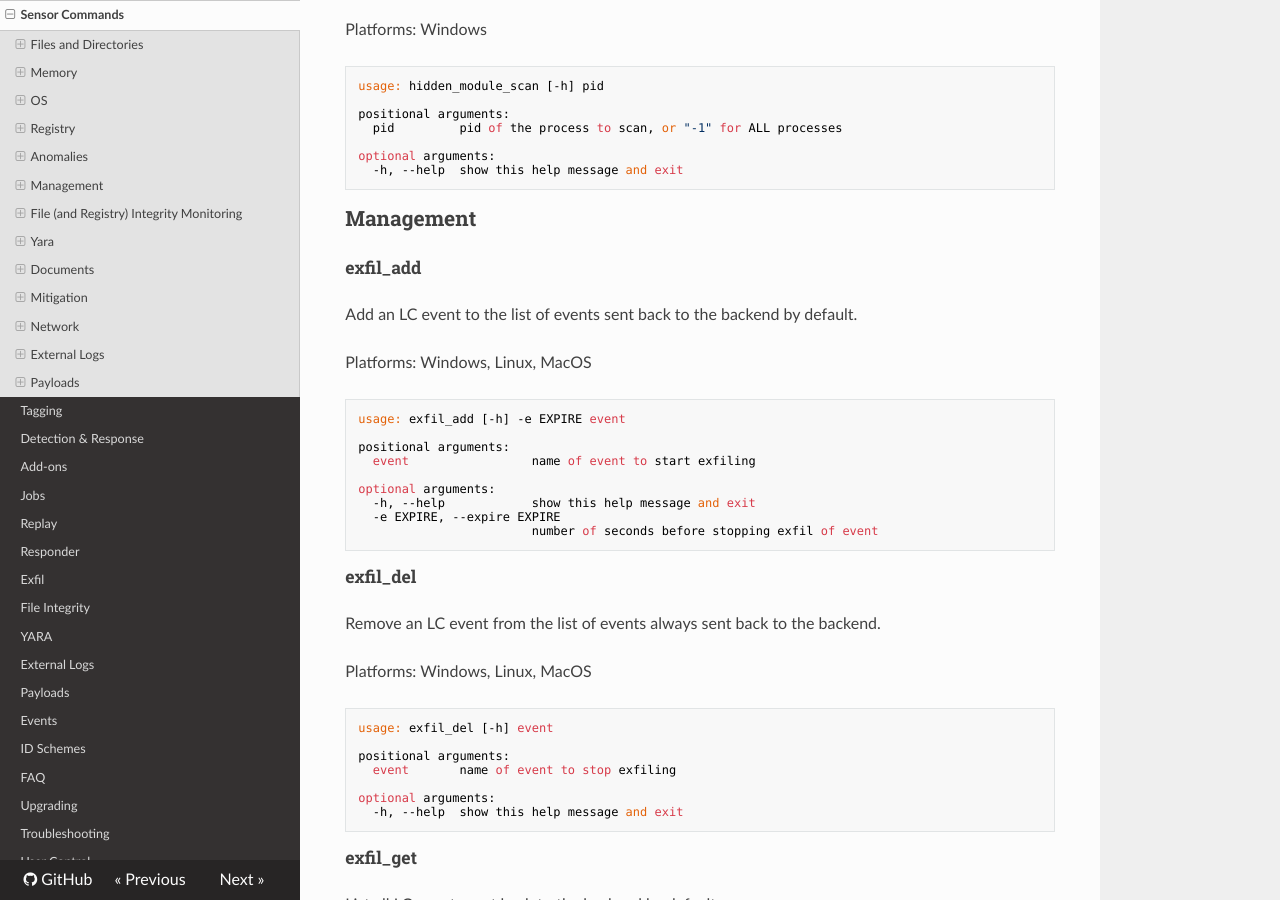
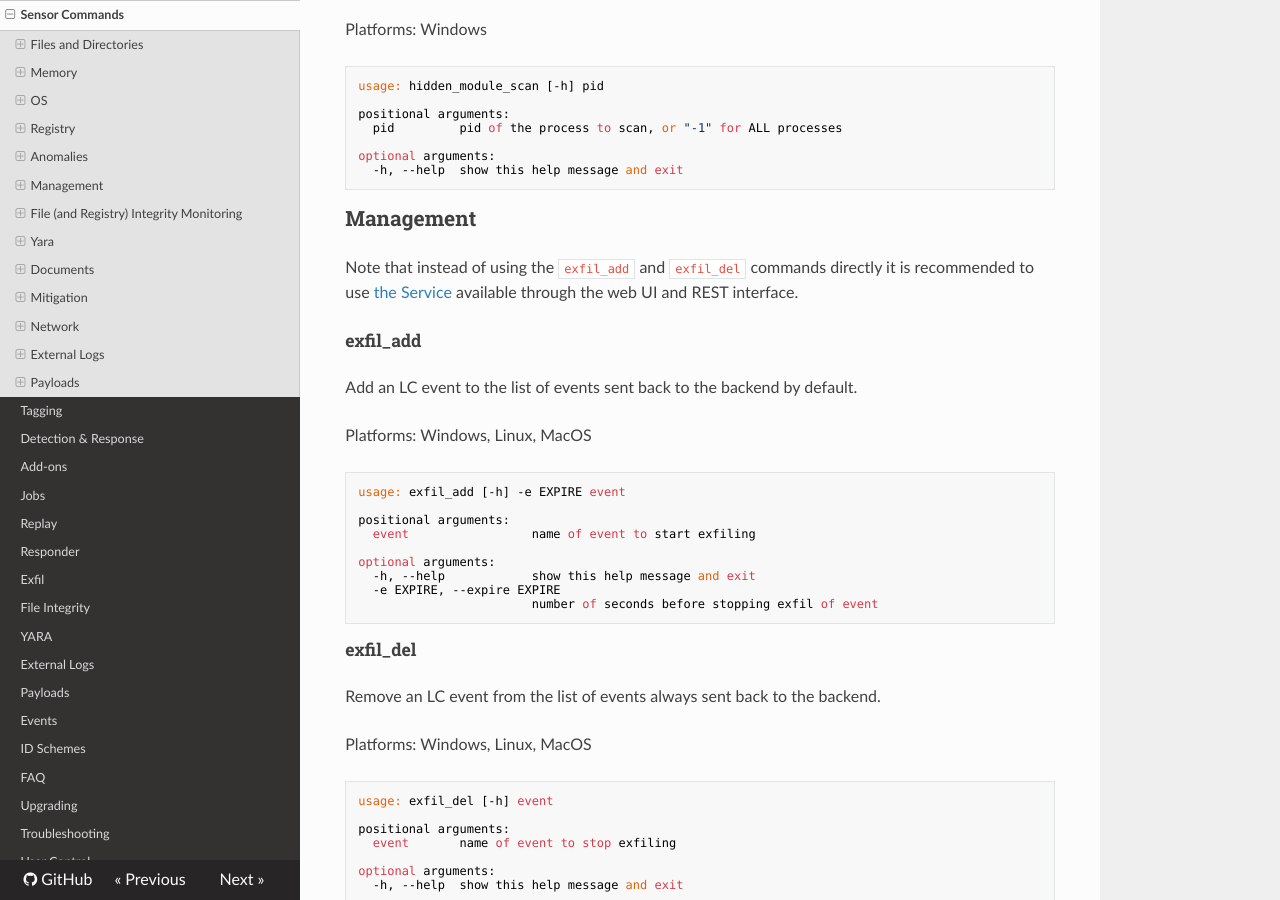
Before and after one commit to refractionPOINT/lce_doc, an MkDocs documentation site: the page built from docs/sensor_commands.md, in a window 1280 px wide and 900 px high, scrolled down 9662 px. Built offline with MkDocs 1.6.1, drawn with Linux system fonts in a browser that asks for light colours; nearby versions of some CDN libraries; old or Windows-style settings are respelled for this version of MkDocs; some of the changed text lies outside the part shown.

Commit message:
Adding notes about using Services instead of low level commands.

````diff
--- a/docs/sensor_commands.md
+++ b/docs/sensor_commands.md
@@ -419,6 +419,9 @@ optional arguments:
 
 ## Management
 
+Note that instead of using the `exfil_add` and `exfil_del` commands directly it is recommended
+to use [the Service](exfil.md) available through the web UI and REST interface.
+
 ### exfil_add
 Add an LC event to the list of events sent back to the backend by default.
 
@@ -509,6 +512,9 @@ sent to the cloud](dr/#disable-an-event-at-the-source).
 
 A sample D&R rule is available [here](dr/#monitoring-sensitive-directories).
 
+Note that instead of using the `fim_add` and `fim_del` commands directly it is recommended
+to use [the Service](integrity.md) available through the web UI and REST interface.
+
 ### fim_add
 Add a file or registry path pattern to monitor for modifications.
 Patterns include basic wildcards:
@@ -563,6 +569,9 @@ optional arguments:
 ```
 
 ## Yara
+
+Note that instead of using the `yara_update` command directly it is recommended
+to use [the Service](yara.md) available through the web UI and REST interface.
 
 ### yara_update
 Update the compiled yara signature bundle that is being used for constant memory and file scanning on the sensor.
@@ -707,6 +716,9 @@ optional arguments:
 
 ## External Logs
 
+Note that instead of using the `log_get` command directly it is recommended
+to use [the Service](external_logs.md) available through the web UI and REST interface.
+
 ### log_get
 Retrieve a log from a sensor.
 
````
